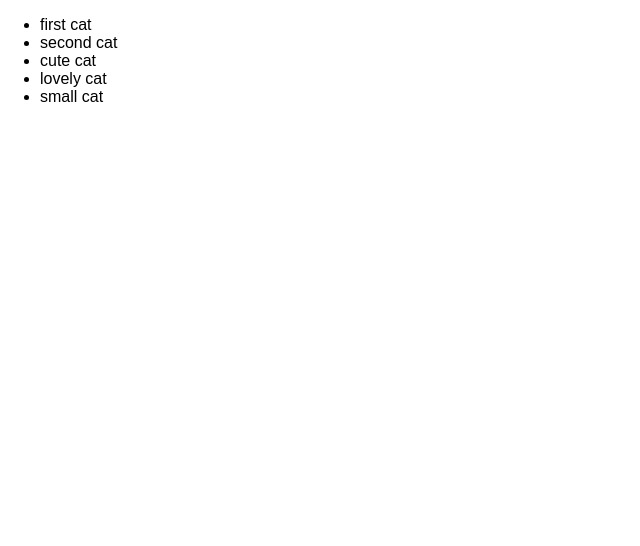
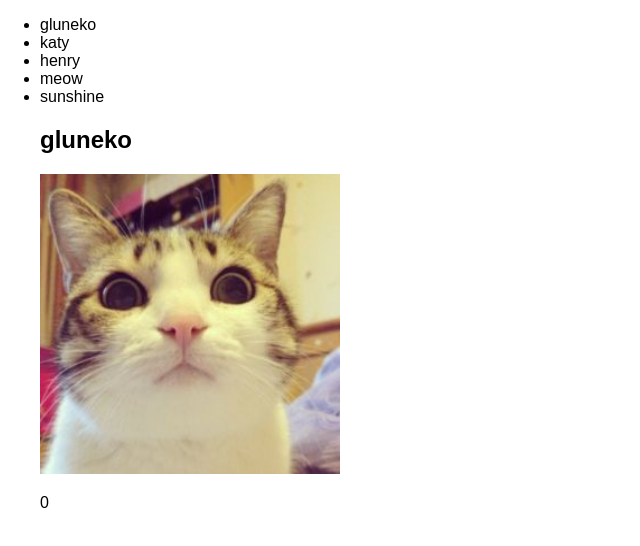
Before and after one commit to Gluneko/cat-clicker, a plain HTML site: page index.html in a window 1280 px wide. Shown: the whole page, without its empty margins (0-640 px from the left). Drawn offline with nearby package versions, Linux system fonts and the light colour scheme.

Commit message:
Refactor premium version

```diff
--- a/index.html
+++ b/index.html
@@ -9,15 +9,12 @@
     <script src="http://code.jquery.com/jquery-latest.js"></script>
 </head>
 <body>
-    <article id="main">
-        <ul id="list"></ul>
-        <!-- <section id="display"> </section> -->
-        <figure id="cat">
-            <figcaption id="name"></figcaption>
-            <img src="" alt="a cute cat" id="pic" width="300" height="300">
-            <p id="counter"></p>
-        </figure>
-    </article>
+    <ul id="cat-list"></ul>
+    <figure id="cat">
+        <h2 id="cat-name"></h2>
+        <img src="" alt="a cute cat" id="cat-img" width="300" height="300">
+        <p id="cat-count"></p>
+    </figure>
     <script src="js/script.js"></script>
 </body>
 </html>
--- a/js/script.js
+++ b/js/script.js
@@ -1,39 +1,180 @@
-var Cat=function (name,pic) {
-    this.name=name;
-    this.pic=pic;
-    this.cnt=0;
+// var Cat=function (name,pic) {
+//     this.name=name;
+//     this.pic=pic;
+//     this.cnt=0;
+// };
+
+// var cats=[
+//     new Cat('first cat','cat1.jpg'),
+//     new Cat('second cat','cat2.jpg'),
+//     new Cat('cute cat','cat3.jpg'),
+//     new Cat('lovely cat','cat4.jpg'),
+//     new Cat('small cat','cat5.jpg'),
+// ];
+
+// $('#cat').css('display','none');
+// for(var i=0;i<cats.length;i++){
+//     (function (cat) {
+//         var $li=$('<li>'+cat.name+'</li>');
+//         $('#list').append($li);
+//         // var $fig=$('<figure></figure>');
+//         // var $name=$('<p></p>').text(cat.name);
+//         // var $pic=$('<img src="images/'+cat.pic+'" alt="a cute cat" width="300" height="300">');
+//         // var $cnt=$('<p></p>').text(cat.cnt);
+//         // $fig.append($name,$pic,$cnt);
+//         // $('#display').append($fig);
+//         // $($fig).css("display","none");
+//         var $pic=$('<img src="images/'+cat.pic+'" alt="a cute cat" id="pic" width="300" height="300">');
+//         $li.click(function () {
+//             $('#cat').css('display','block');
+//             $('#name').text(cat.name);
+//             $('#pic').remove();
+//             $('#name').after($pic);
+//             $('#counter').text(cat.cnt);
+//         });
+//         $pic.click(function () {
+//             $('#counter').text(++cat.cnt);
+//         });
+//     })(cats[i]);
+// }
+
+/* ======= Model ======= */
+
+var model={
+    currentCat:null,
+    cats:[
+        {
+            clickCount:0,
+            name:'gluneko',
+            imgSrc:'images/cat1.jpg',
+            imgAttribution :''
+        },
+        {
+            clickCount:0,
+            name:'katy',
+            imgSrc:'images/cat2.jpg',
+            imgAttribution :''
+        },
+        {
+            clickCount:0,
+            name:'henry',
+            imgSrc:'images/cat3.jpg',
+            imgAttribution :''
+        },
+        {
+            clickCount:0,
+            name:'meow',
+            imgSrc:'images/cat4.jpg',
+            imgAttribution :''
+        },
+        {
+            clickCount:0,
+            name:'sunshine',
+            imgSrc:'images/cat5.jpg',
+            imgAttribution :''
+        },
+    ]
 };
 
-var cats=[
-    new Cat('first cat','cat1.jpg'),
-    new Cat('second cat','cat2.jpg'),
-    new Cat('cute cat','cat3.jpg'),
-    new Cat('lovely cat','cat4.jpg'),
-    new Cat('small cat','cat5.jpg'),
-];
+/* ======= Octopus ======= */
 
-$('#cat').css('display','none');
-for(var i=0;i<cats.length;i++){
-    (function (cat) {
-        var $li=$('<li>'+cat.name+'</li>');
-        $('#list').append($li);
-        // var $fig=$('<figure></figure>');
-        // var $name=$('<p></p>').text(cat.name);
-        // var $pic=$('<img src="images/'+cat.pic+'" alt="a cute cat" width="300" height="300">');
-        // var $cnt=$('<p></p>').text(cat.cnt);
-        // $fig.append($name,$pic,$cnt);
-        // $('#display').append($fig);
-        // $($fig).css("display","none");
-        var $pic=$('<img src="images/'+cat.pic+'" alt="a cute cat" id="pic" width="300" height="300">');
-        $li.click(function () {
-            $('#cat').css('display','block');
-            $('#name').text(cat.name);
-            $('#pic').remove();
-            $('#name').after($pic);
-            $('#counter').text(cat.cnt);
+var octopus={
+
+    init:function(){
+        // set our current cat to the first one in the list
+        model.currentCat=model.cats[0];
+
+        // tell our views to initialize
+        catListView.init();
+        catView.init();
+    },
+
+    getCurrentCat:function(){
+        return model.currentCat;
+    },
+
+    getCats:function(){
+        return model.cats;
+    },
+
+    // set the currently-selected cat to the object passed in
+    setCurrentCat:function(cat){
+        model.currentCat=cat;
+    },
+
+    // increments the counter for the currently-selected cat
+    incrementCounter: function() {
+        model.currentCat.clickCount++;
+        catView.render();
+    }
+};
+
+/* ======= View ======= */
+
+var catView={
+    init:function () {
+        // store pointers to our DOM elements for easy access later
+        this.$cat=$('#cat');
+        this.$catName=$('#cat-name');
+        this.$catImage=$('#cat-img');
+        this.$catCount=$('#cat-count');
+
+        // on click, increment the current cat's counter
+        this.$catImage.click(function () {
+            octopus.incrementCounter();
         });
-        $pic.click(function () {
-            $('#counter').text(++cat.cnt);
-        });
-    })(cats[i]);
-}
+
+        // render this view (update the DOM elements with the right values)
+        this.render();
+    },
+
+    render:function () {
+        // update the DOM elements with values from the current cat
+        var currentCat=octopus.getCurrentCat();
+        this.$catName.text(currentCat.name);
+        this.$catImage.attr('src',currentCat.imgSrc);
+        this.$catCount.text(currentCat.clickCount);
+    }
+};
+
+var catListView={
+
+    init:function(){
+        // store the DOM element for easy access later
+        this.$catList=$('#cat-list');
+
+        // render this view (update the DOM elements with the right values)
+        this.render();
+    },
+
+    render:function () {
+        var cat,$li;
+        // get the cats we'll be rendering from the octopus
+        var cats=octopus.getCats();
+
+        // empty the cat list
+        this.$catList.empty();
+
+        // loop over the cats
+        cats.forEach( function(cat) {
+            // make a new cat list item and set its text
+            $li=$('<li>'+cat.name+'</li>');
+
+            // on click, setCurrentCat and render the catView
+            // (this uses our closure-in-a-loop trick to connect the value
+            //  of the cat variable to the click event function)
+            $li.click((function (catCopy) {
+                return function () {
+                    octopus.setCurrentCat(catCopy);
+                    catView.render();
+                }
+            })(cat));
+
+            // finally, add the element to the list
+            this.$catList.append($li);
+        },this);
+    }
+};
+
+// make it go!
+octopus.init();
```
